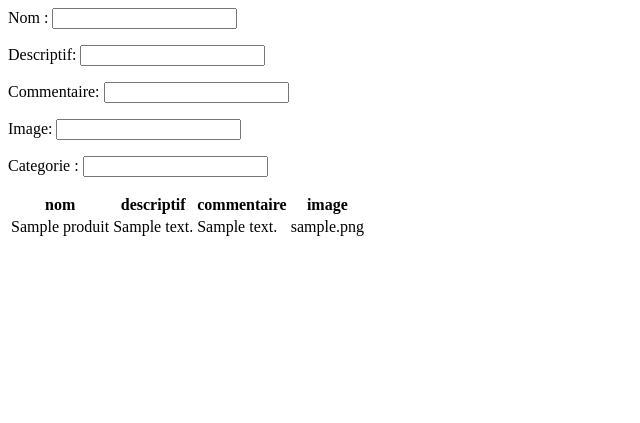
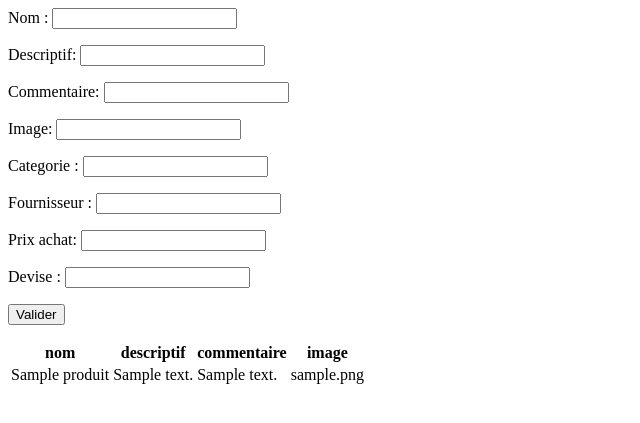
Before and after one commit to Vmorgant/Bouboustore, a PHP site: page /ajoutProduit.php in a window 1280 px wide. Shown: the top 423 px of the page, without its empty margins (0-640 px from the left). Run offline with PHP 8.4, Linux system fonts and the light colour scheme; tables that the repository leaves empty or names only in its code hold one stand-in row (values such as "Sample post"); a stand-in replaces the project's code that opens the database connection.

Commit message:
Fix ajout client + ajout produit à tester

```diff
--- a/ajoutClient.php
+++ b/ajoutClient.php
@@ -24,6 +24,7 @@
                     <p>Date de début de contrat : <input type="date" name="dateDebut" required /></p>
                     <p>Date de fin de contrat : <input type="date" name="dateFin" required /></p>
                     <p>Numéro de CB <input type="text" name="numCB" /></p>
+                    <p><input type="submit" value="Valider" name = "Valider"></p>
 				</form>
 		</div>
 </html>
--- a/ajoutProduit.php
+++ b/ajoutProduit.php
@@ -13,7 +13,7 @@
                     <p>Categorie : <input list="categorie" type="text" name="choixCategorie" id="choixCategorie" required></p>
                         <datalist id="categorie">
                                 <?php
-                                    $QueryCategorie = "SELECT DISTINCT categorieProduit FROM `categorie`";
+                                    $QueryCategorie = "SELECT DISTINCT `categorieProduit` FROM `categorie`";
                                     $Categorie= $Connect->query($QueryCategorie);
                                     while ($Data = mysqli_fetch_array($Categorie) ){
                                         $i=0;
@@ -21,7 +21,34 @@
                                         $i++;
                                     }
                                 ?>
-                        </datalist>
+						</datalist>
+
+						<p>Fournisseur : <input list="fournisseur" type="text" name="choixFournisseur" id="choixFournisseur" required></p>
+                        <datalist id="fournisseur">
+                                <?php
+                                    $QueryFournisseur = "SELECT DISTINCT `nom` FROM `fournisseur`";
+                                    $Fournisseur= $Connect->query($QueryFournisseur);
+                                    while ($Data = mysqli_fetch_array($Fournisseur) ){
+                                        $i=0;
+                                        echo "<option value='$Data[$i]'>";
+                                        $i++;
+                                    }
+                                ?>
+						</datalist>
+					<p>Prix achat: <input type="number" name="prix" required /></p>
+					<p>Devise : <input list="devise" type="text" name="choixDevise" id="choixDevise" required></p>
+                        <datalist id="devise">
+                                <?php
+                                    $QueryDevise = "SELECT DISTINCT `abreviation` FROM `devise`";
+                                    $Devise= $Connect->query($QueryDevise);
+                                    while ($Data = mysqli_fetch_array($Devise) ){
+                                        $i=0;
+                                        echo "<option value='$Data[$i]'>";
+                                        $i++;
+                                    }
+                                ?>
+						</datalist>
+					<p><input type="submit" value="Valider" name = "Valider"></p>
 				</form>
 		</div>
 		<div>
--- a/client.php
+++ b/client.php
@@ -29,6 +29,7 @@
                                     }
                                     if($present==0){
                                         $QueryAjout = "INSERT INTO `categorieProduit`(`nom`) VALUES ('".$Categorie."')";
+                                        $Result= $Connect->query($QueryAjout);
                                     }
 	header("location:ajoutProduit.php");
 ?>
```
Also changed, not shown: produit.php (+32 -3 lines).
